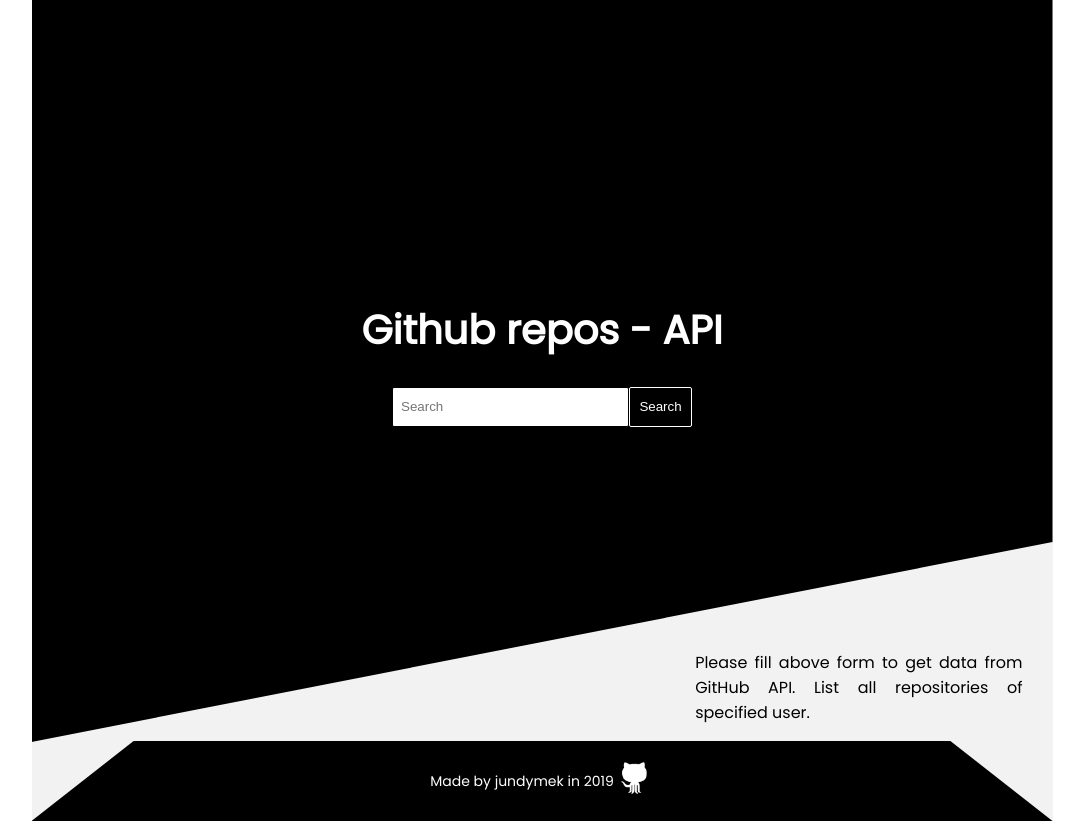
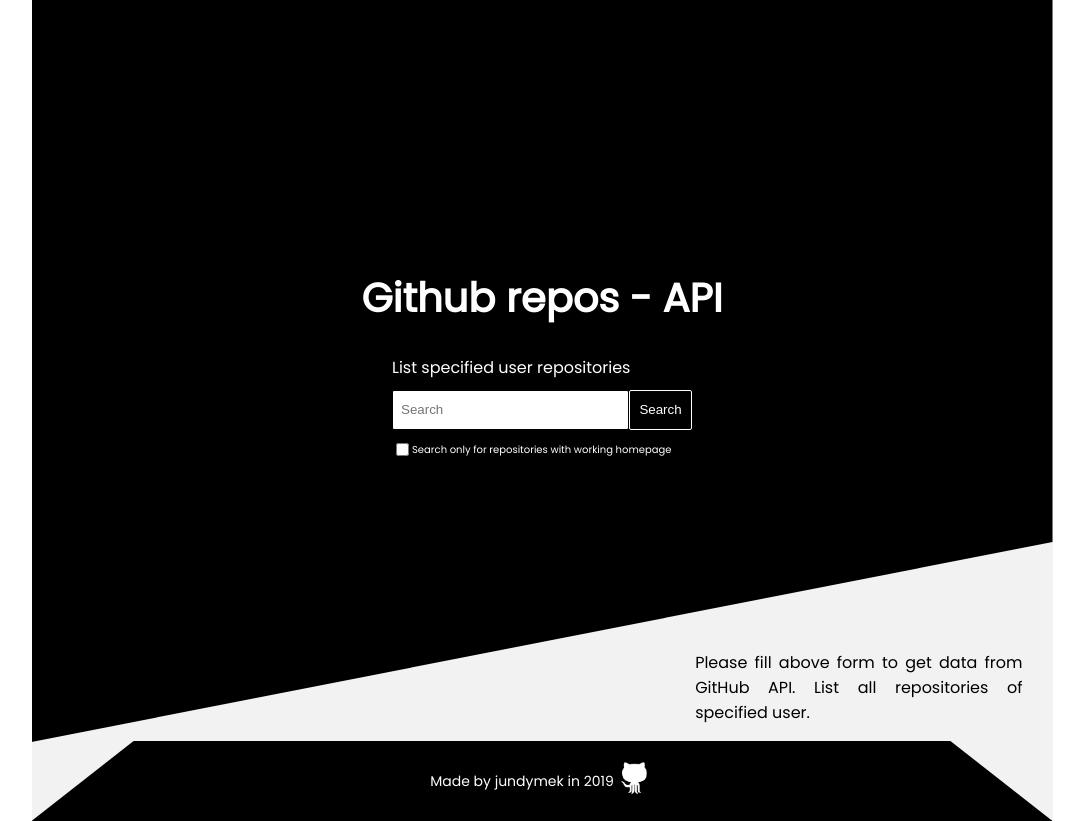
Before and after one commit to jundymek/react-github-api, a React (Create React App) app: page / in a window 1280 px wide. Shown: the whole page, without its empty margins (98-1182 px from the left). Built offline with nearby package versions, Linux system fonts and the light colour scheme.

Commit message:
feat: Filter to live preview only checkbox

```diff
--- a/src/App.js
+++ b/src/App.js
@@ -69,7 +69,6 @@
   )
 
   useEffect(() => {
-    console.log(React.version);
     if (isUserNotFound) {
       console.log('USERNOT RERENDER')
       setRepositoryData(null)
--- a/src/components/SearchBar.js
+++ b/src/components/SearchBar.js
@@ -14,13 +14,25 @@
   border: 1px solid #000;
   border-radius: 2px;
 `;
+
+const InputWrapper = styled.div`
+  display:flex;
+  margin-top: 10px;
+`
+
+const CheckboxLabel = styled.label`
+  font-size: 10px;
+  margin-top: 2px;
+`
+
 const StyledForm = styled.form`
   display: flex;
+  flex-direction: column;
   flex-wrap: nowrap;
   max-width: 300px;
   width: 100%;
 `;
-const colors = ["red", "blue", "green", "yellow"];
+
 const StyledButton = styled.button`
   height: 2.5rem;
   padding: 0.5rem;
@@ -28,7 +40,6 @@
   background-color: #000;
   border: 1px solid #fff;
   color: #fff;
-  /* color: ${colors[Math.floor(Math.random() * colors.length)]}; */
   width: 5rem;
   border-radius: 2px;
   transition: transform 0.3s ease-in;
@@ -36,8 +47,11 @@
     transform: scale(1.1);
   }
 `;
+
 function SearchBar(props) {
   const [inputValue, setInputValue] = useState("");
+  const [isCheckboxPressed, setIsCheckboxPressed] = useState(false)
+  console.log(isCheckboxPressed)
 
   const handleFetchData = (e, data) => {
     e.preventDefault();
@@ -71,8 +85,17 @@
   };
 
   const getWantedData = data => {
-    const dataObjects = data.map(item => {
-      console.log(item)
+    let dataObjects = {}
+    if (isCheckboxPressed) {
+      console.log('CHECKBOX PRESSED fetch')
+      dataObjects = data.filter((item) => {
+        return item.homepage
+      })
+    } else {
+      dataObjects = data
+    };
+
+    const wantedData = dataObjects.map(item => {
       return ({
         url: item.html_url,
         img: `${images[Math.floor(Math.random() * images.length)]}`,
@@ -87,11 +110,11 @@
       })
 
     });
-    console.log(dataObjects);
-    console.log(dataObjects.length);
-    props.handleTechnologiesToSortChange(getTechnologiesToSort(dataObjects));
-    props.handleSearchBarDataChange(dataObjects);
-    props.handleRepositoryDataChange(dataObjects.length);
+    console.log(wantedData);
+    console.log(wantedData.length);
+    props.handleTechnologiesToSortChange(getTechnologiesToSort(wantedData));
+    props.handleSearchBarDataChange(wantedData);
+    props.handleRepositoryDataChange(wantedData.length);
   };
 
   const handleSubmit = e => {
@@ -101,8 +124,15 @@
 
   return (
     <StyledForm onSubmit={handleSubmit}>
-      <StyledInput type="text" placeholder="Search" onChange={e => setInputValue(e.target.value)} />
-      <StyledButton>Search</StyledButton>
+      <label htmlFor="search">List specified user repositories</label>
+      <InputWrapper>
+        <StyledInput id="search" type="text" placeholder="Search" onChange={e => setInputValue(e.target.value)} />
+        <StyledButton>Search</StyledButton>
+      </InputWrapper>
+      <InputWrapper>
+      <input onChange={() => setIsCheckboxPressed(prevState => !prevState)} type="checkbox" name="checkbox" id="checkbox" value="Live" />
+      <CheckboxLabel htmlFor="checkbox">Search only for repositories with working homepage</CheckboxLabel>
+      </InputWrapper>
     </StyledForm>
   );
 }
```
